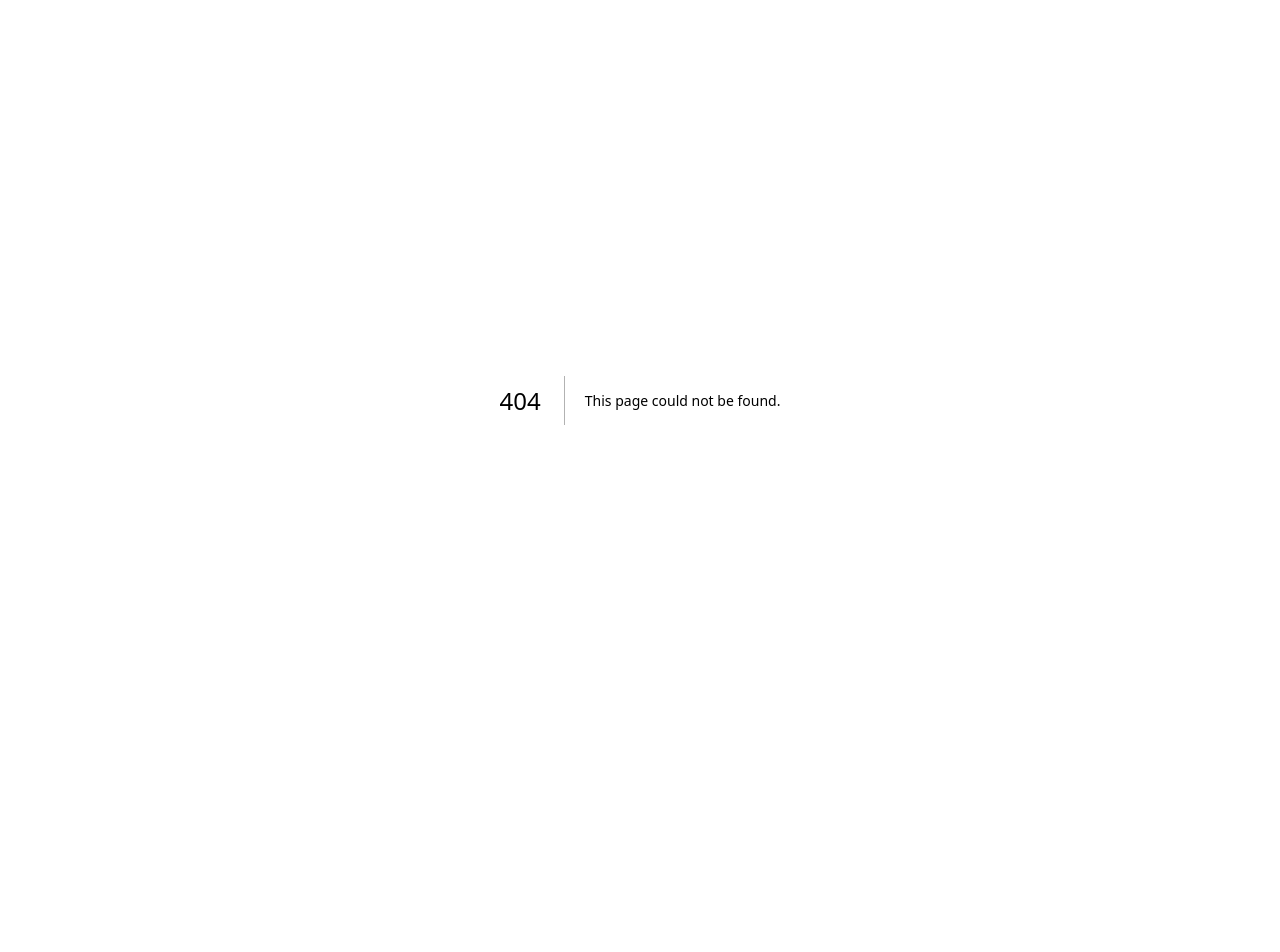
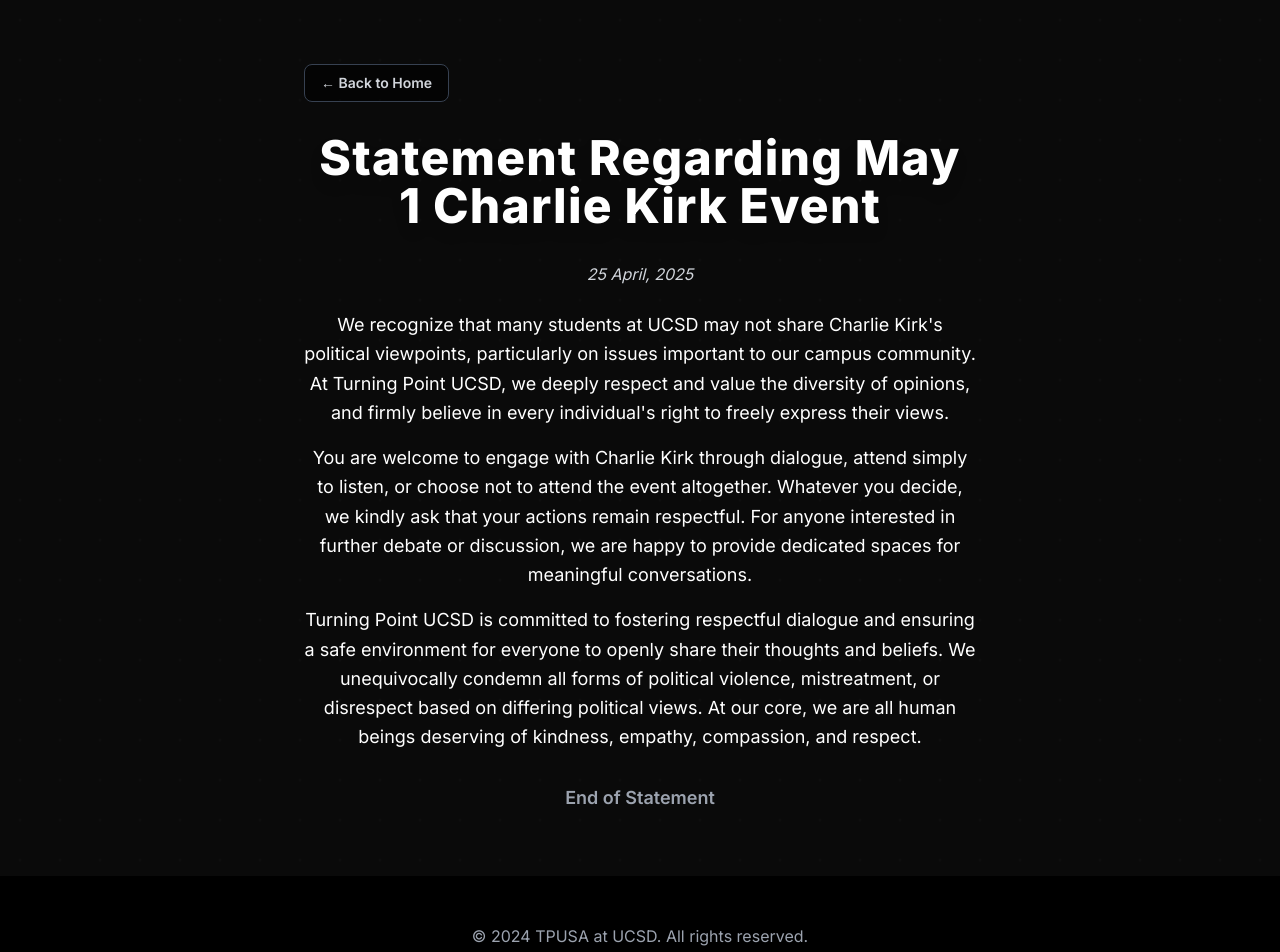
Before and after one commit to zkortam/ckevent2025, a Next.js app: page /statement in a window 1280 px wide. Before the commit this address had no page. Shown: the top 952 px of the page. Before the commit the page ends 800 px from the top, so only its background shows below. Built offline with nearby package versions, Linux system fonts and the light colour scheme.

Commit message:
Statement page polish, announcement bar fade, and text contrast improvements

```diff
--- a/app/components/Header.tsx
+++ b/app/components/Header.tsx
@@ -1,8 +1,26 @@
-import React from 'react';
+import React, { useEffect, useState } from 'react';
 import Button from './Button';
 import MobileMenu from './MobileMenu';
 
 export default function Header() {
+  const [showBar, setShowBar] = useState(true);
+  const [lastScrollY, setLastScrollY] = useState(0);
+
+  useEffect(() => {
+    const handleScroll = () => {
+      if (window.scrollY < 10) {
+        setShowBar(true);
+      } else if (window.scrollY > lastScrollY) {
+        setShowBar(false); // scrolling down
+      } else {
+        setShowBar(true); // scrolling up
+      }
+      setLastScrollY(window.scrollY);
+    };
+    window.addEventListener('scroll', handleScroll);
+    return () => window.removeEventListener('scroll', handleScroll);
+  }, [lastScrollY]);
+
   return (
     <header className="fixed w-full bg-black z-50">
       <div className="container mx-auto px-4 py-4">
@@ -30,6 +48,9 @@
           </div>
         </nav>
       </div>
+      <div className={`w-full bg-red-700 text-white text-center py-2 text-sm font-semibold tracking-wide shadow-md z-50 transition-opacity duration-300 ${showBar ? 'opacity-50' : 'opacity-0 pointer-events-none'}`}>
+        <a href="/statement" className="hover:underline">Statement for UCSD Students</a>
+      </div>
     </header>
   );
 }
--- /dev/null
+++ b/app/components/MapSection.tsx
@@ -0,0 +1,56 @@
+"use client";
+import React from "react";
+import { MapContainer, TileLayer, Marker, Popup } from "react-leaflet";
+import L from "leaflet";
+
+type DiningLocation = {
+  name: string;
+  position: [number, number];
+  link: string;
+  icon: L.Icon;
+};
+
+export default function MapSection({ diningLocations, eventIcon }: { diningLocations: DiningLocation[]; eventIcon: L.Icon }) {
+  return (
+    <div className="mb-12">
+      <MapContainer
+        center={[32.8797, -117.237]}
+        zoom={16}
+        scrollWheelZoom={false}
+        style={{
+          height: "300px",
+          width: "100%",
+          borderRadius: "1rem",
+          border: "2px solid #1f2937",
+        }}
+        className="sm:h-[400px] md:h-[500px] lg:h-[500px] xl:h-[500px]"
+      >
+        <TileLayer
+          url="https://{s}.basemaps.cartocdn.com/dark_all/{z}/{x}/{y}{r}.png"
+          attribution="&copy; <a href='https://carto.com/attributions'>CARTO</a>"
+        />
+        {/* Event Pin */}
+        <Marker position={[32.88045364967893, -117.23755937290522]} icon={eventIcon}>
+          <Popup>
+            <span className="font-bold text-red-500">Event Location</span>
+          </Popup>
+        </Marker>
+        {/* Pins for each restaurant */}
+        {diningLocations.map(({ name, position, link, icon }) => (
+          <Marker key={name} position={position} icon={icon}>
+            <Popup>
+              <a
+                href={link}
+                target="_blank"
+                rel="noopener noreferrer"
+                className="text-blue-500 hover:underline font-bold"
+              >
+                {name}
+              </a>
+            </Popup>
+          </Marker>
+        ))}
+      </MapContainer>
+    </div>
+  );
+}
--- a/app/page.tsx
+++ b/app/page.tsx
@@ -8,6 +8,9 @@
 import CountdownTimer from './components/CountdownTimer';
 import { MapContainer, TileLayer, Marker, Popup } from 'react-leaflet';
 import L from 'leaflet';
+import dynamic from 'next/dynamic';
+
+const MapSection = dynamic(() => import('./components/MapSection'), { ssr: false });
 
 export default function Home() {
   return (
@@ -176,42 +179,8 @@
           <div className="container mx-auto px-4">
             <h2 className="text-4xl font-bold text-center mb-8 text-white">On-Campus Dining</h2>
             <p className="text-xl text-gray-300 mb-12 text-center max-w-2xl mx-auto">Explore UCSD's diverse on-campus restaurants by cuisine. Great options for visitors and students alike!</p>
-
-            {/* Map and Cards Shared Container */}
             <div className="max-w-6xl mx-auto px-2 sm:px-4">
-              <div className="mb-12">
-                <MapContainer
-                  center={[32.8797, -117.237]}
-                  zoom={16}
-                  scrollWheelZoom={false}
-                  style={{
-                    height: '300px',
-                    width: '100%',
-                    borderRadius: '1rem',
-                    border: '2px solid #1f2937',
-                  }}
-                  className="sm:h-[400px] md:h-[500px]"
-                >
-                  <TileLayer
-                    url="https://{s}.basemaps.cartocdn.com/dark_all/{z}/{x}/{y}{r}.png"
-                    attribution="&copy; <a href='https://carto.com/attributions'>CARTO</a>"
-                  />
-                  {/* Event Pin */}
-                  <Marker position={[32.88045364967893, -117.23755937290522]} icon={eventIcon}>
-                    <Popup>
-                      <span className="font-bold text-red-500">Event Location</span>
-                    </Popup>
-                  </Marker>
-                  {/* Pins for each restaurant */}
-                  {diningLocations.map(({ name, position, link, icon }) => (
-                    <Marker key={name} position={position} icon={icon}>
-                      <Popup>
-                        <a href={link} target="_blank" rel="noopener noreferrer" className="text-blue-500 hover:underline font-bold">{name}</a>
-                      </Popup>
-                    </Marker>
-                  ))}
-                </MapContainer>
-              </div>
+              <MapSection diningLocations={diningLocations} eventIcon={eventIcon} />
               <div className="grid grid-cols-1 sm:grid-cols-2 md:grid-cols-3 gap-6 sm:gap-8">
                 {/* Hispanic/Latin */}
                 <DiningCard
@@ -390,7 +359,7 @@
 }
 
 // DiningCard component
-function DiningCard({ icon, name, cuisine, link }) {
+function DiningCard({ icon, name, cuisine, link }: { icon: React.ReactNode; name: string; cuisine: string; link: string }) {
   return (
     <div className="flex flex-col items-center bg-gray-900/70 rounded-xl p-6 shadow-lg hover:scale-105 hover:shadow-2xl transition-transform duration-200 border-2 border-gray-800">
       <div className="mb-4">{icon}</div>
@@ -401,6 +370,13 @@
 }
 
 // Dining locations and icons
+type DiningLocation = {
+  name: string;
+  position: [number, number];
+  link: string;
+  icon: L.Icon;
+};
+
 const defaultIcon = new L.Icon({
   iconUrl: '/leaflet/marker-icon.png',
   shadowUrl: '/leaflet/marker-shadow.png',
@@ -419,7 +395,7 @@
   shadowSize: [41, 41],
 });
 
-const diningLocations = [
+const diningLocations: DiningLocation[] = [
   {
     name: 'Taco Villa',
     position: [32.876892, -117.2400931],
--- /dev/null
+++ b/app/statement/page.tsx
@@ -0,0 +1,42 @@
+import React from 'react';
+import Link from 'next/link';
+
+export default function StatementPage() {
+  return (
+    <div className="min-h-screen flex flex-col bg-[#0a0a0a] relative">
+      {/* Subtle SVG pattern background */}
+      <div className="absolute inset-0 pointer-events-none opacity-20 z-0">
+        <svg width="100%" height="100%" className="w-full h-full" xmlns="http://www.w3.org/2000/svg">
+          <defs>
+            <pattern id="pattern" width="40" height="40" patternUnits="userSpaceOnUse">
+              <circle cx="20" cy="20" r="1.5" fill="#222" />
+            </pattern>
+          </defs>
+          <rect width="100%" height="100%" fill="url(#pattern)" />
+        </svg>
+      </div>
+      <main className="flex-1 flex flex-col items-center justify-center relative z-10 py-16 px-4">
+        <div className="w-full max-w-2xl mx-auto">
+          {/* Back Button */}
+          <div className="mb-8">
+            <Link href="/">
+              <span className="inline-block border border-gray-700 text-gray-300 hover:text-white hover:border-white rounded-lg px-4 py-2 text-sm font-semibold transition-colors duration-200 bg-black/60">← Back to Home</span>
+            </Link>
+          </div>
+          <h1 className="text-4xl md:text-5xl font-extrabold text-center text-white mb-8 tracking-wide drop-shadow-lg">Statement Regarding May 1 Charlie Kirk Event</h1>
+          <p className="text-base text-gray-300 text-center mb-6 italic">25 April, 2025</p>
+          <p className="text-lg text-white mb-4 leading-relaxed text-center">We recognize that many students at UCSD may not share Charlie Kirk's political viewpoints, particularly on issues important to our campus community. At Turning Point UCSD, we deeply respect and value the diversity of opinions, and firmly believe in every individual's right to freely express their views.</p>
+          <p className="text-lg text-white mb-4 leading-relaxed text-center">You are welcome to engage with Charlie Kirk through dialogue, attend simply to listen, or choose not to attend the event altogether. Whatever you decide, we kindly ask that your actions remain respectful. For anyone interested in further debate or discussion, we are happy to provide dedicated spaces for meaningful conversations.</p>
+          <p className="text-lg text-white mb-4 leading-relaxed text-center">Turning Point UCSD is committed to fostering respectful dialogue and ensuring a safe environment for everyone to openly share their thoughts and beliefs. We unequivocally condemn all forms of political violence, mistreatment, or disrespect based on differing political views. At our core, we are all human beings deserving of kindness, empathy, compassion, and respect.</p>
+          <p className="text-lg text-gray-400 text-center font-semibold mt-8">End of Statement</p>
+        </div>
+      </main>
+      <footer className="bg-black text-gray-400 py-12 relative z-10">
+        <div className="container mx-auto px-4 text-center">
+          <p className="mb-4">© 2024 TPUSA at UCSD. All rights reserved.</p>
+          <p>Event organized by Turning Point USA at UC San Diego</p>
+        </div>
+      </footer>
+    </div>
+  );
+}
```
